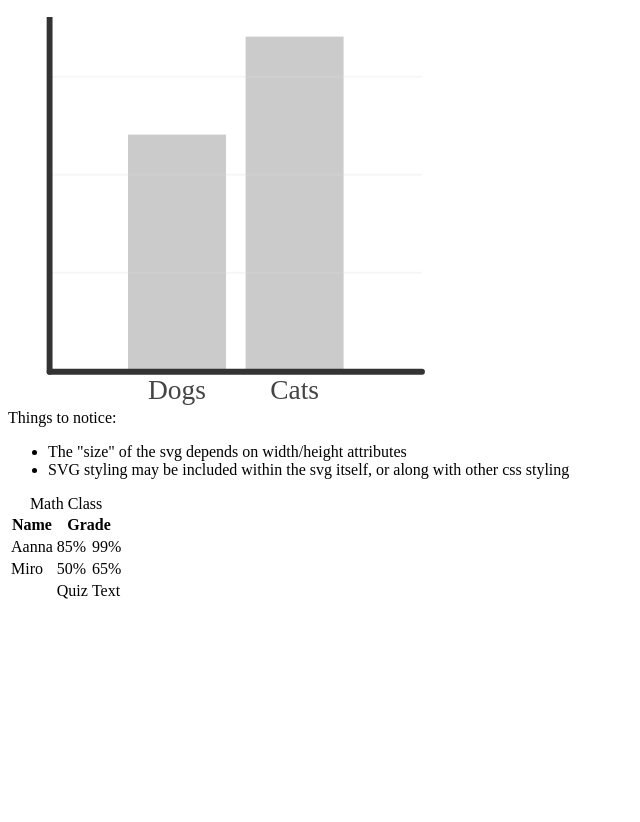
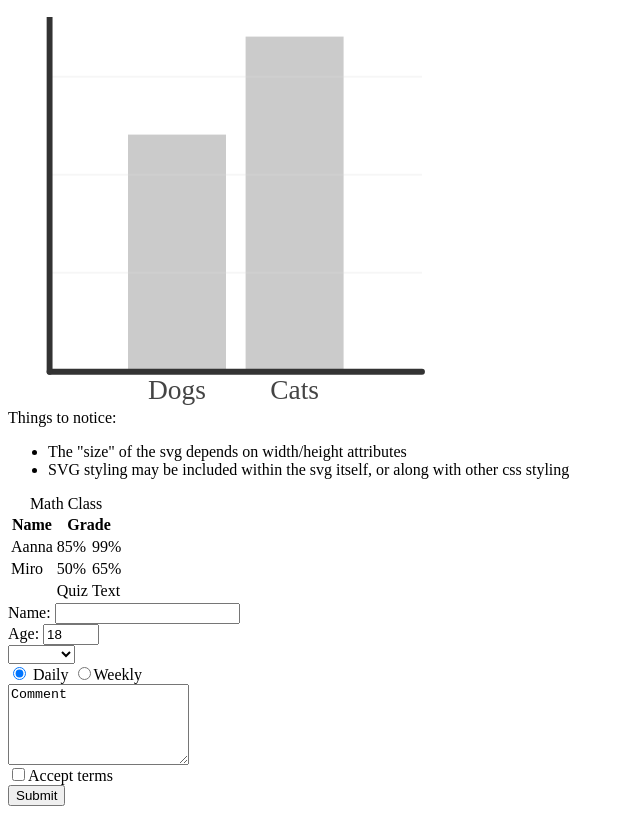
Before and after one commit to VVCoding/MySVGBasics, a plain HTML site: page index.html in a window 1280 px wide. Shown: the part 96-918 px from the top of the page, without its empty margins (0-640 px from the left). Before the commit the page ends 800 px from the top, so only its background shows below. Drawn offline with Linux system fonts and the light colour scheme.

Commit message:
Test prep

```diff
--- a/index.html
+++ b/index.html
@@ -58,5 +58,24 @@
     </tfoot>
   </table>
 
+  <form action="/nextpage" method="GET">
+    Name: <input name="name" type="text" /> <br/>
+    Age: <input max="99" min="1" name="age" step="1" type="number" value="18"/>
+    <br/>
+    <select name="gender">
+        <option selected="selected" value="blank"></option>
+        <option value="male">Male</option>
+        <option value="female">Female</option>
+        <option value="other">Other</option>
+    </select>
+    <br/>
+    <input checked="checked" name="news" type="radio" value="daily"/> Daily
+    <input name="news" type="radio" value="weekly" />Weekly
+    <br/>
+    <textarea cols="20" name="comments" rows="5">Comment</textarea><br/>
+    <input name="terms" type="checkbox" value="tandc" />Accept terms<br/>
+    <input type="submit" value="Submit" />
+  </form>
+
 </body>
 </html>
```
